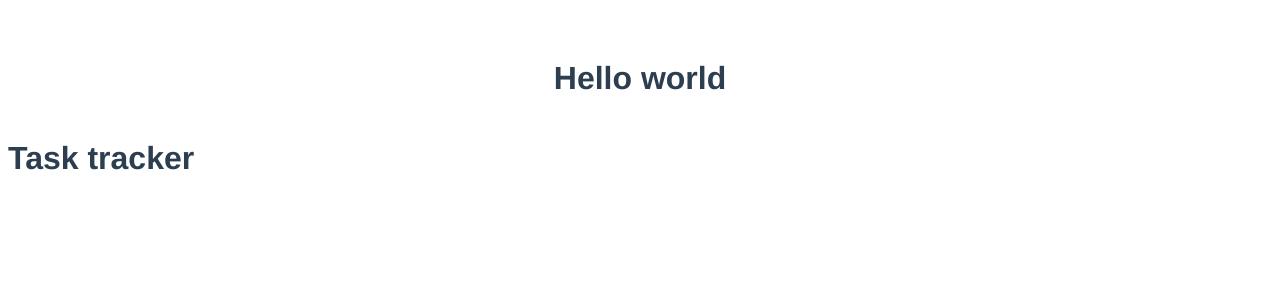
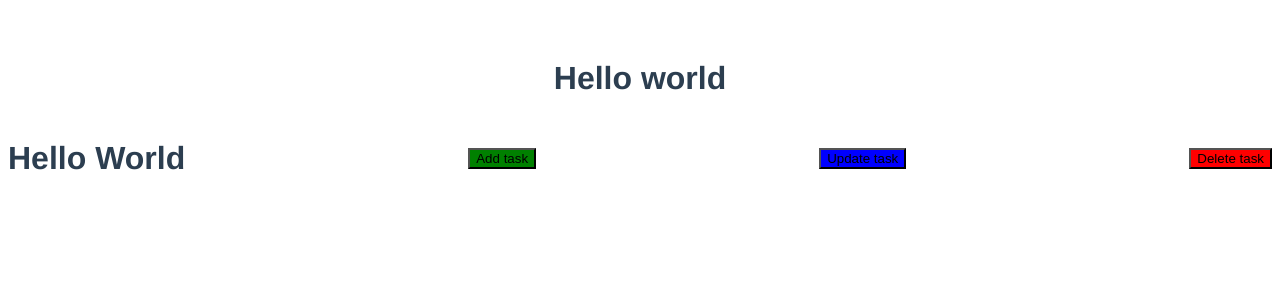
Before and after one commit to XiaolinSong5/vue-crash-2023, a Vue app: page / in a window 1280 px wide. Shown: the top 300 px of the page. Built offline with nearby package versions, Linux system fonts and the light colour scheme.

Commit message:
Button component

```diff
--- a/src/App.vue
+++ b/src/App.vue
@@ -1,7 +1,7 @@
 <template>
   <div class="container">
   <h1>Hello world</h1>
-    <Header title="Task tracker"/>
+    <Header/>
   </div>
 </template>
 
@@ -10,7 +10,7 @@
 export default {
   name: 'App',
   components: {
-    Header
+    Header,
   }
 }
 </script>
--- /dev/null
+++ b/src/components/Button.vue
@@ -0,0 +1,16 @@
+<template>
+  <button :style="{background:color}" class="btn">
+    {{ text }}
+  </button>
+</template>
+<script>
+
+export default {
+  // eslint-disable-next-line vue/multi-word-component-names
+  name: 'Button',
+  props: {
+    text: String,
+    color: String
+  }
+}
+</script>
--- a/src/components/Header.vue
+++ b/src/components/Header.vue
@@ -1,14 +1,25 @@
 <template>
   <header>
     <h1>{{title}}</h1>
+    <Button text="Add task" color="green"/>
+    <Button text="Update task" color="blue"/>
+    <Button text="Delete task" color="red"/>
   </header>
 </template>
 <script>
-
+import Button from "@/components/Button.vue";
 export default {
   // eslint-disable-next-line vue/multi-word-component-names
   name: 'Header',
-  props: ['title']
+  props: {
+    title: {
+      type: String,
+      default: 'Hello World'
+    }
+  },
+  components: {
+    Button
+  }
 }
 </script>
 <style scoped>
```
